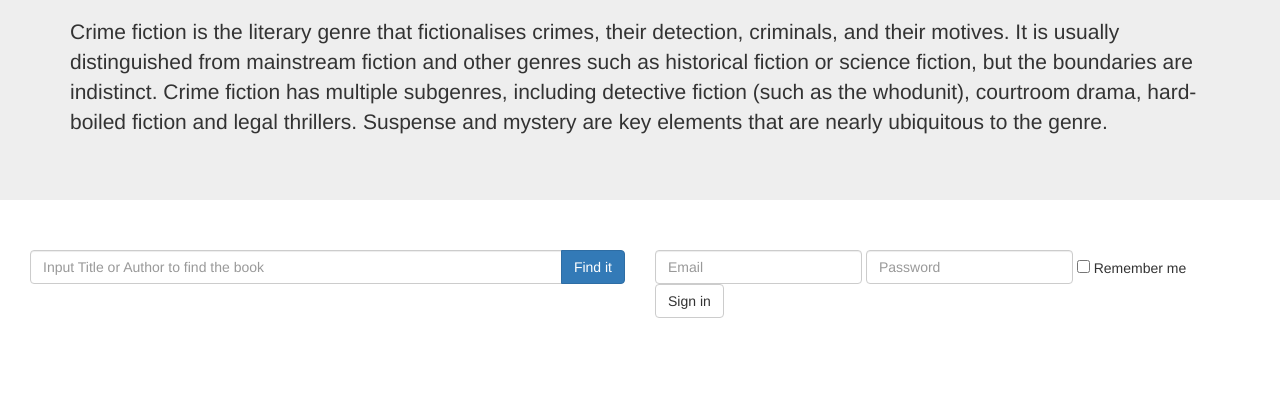
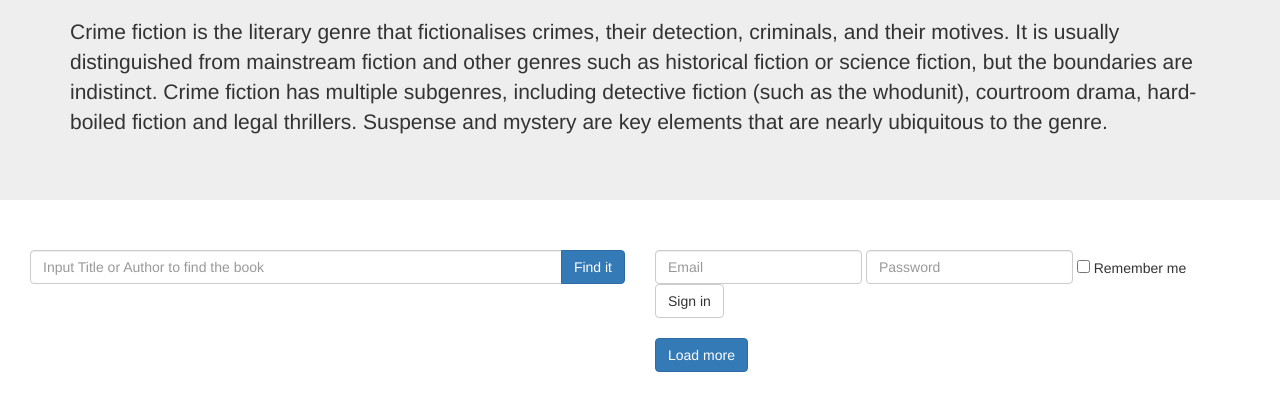
Before and after one commit to AlinaPulya/book-task, a website: page index.html in a window 1280 px wide. Shown: the part 180-590 px from the top of the page. Drawn offline with nearby package versions, Linux system fonts and the light colour scheme.

Commit message:
Add button

```diff
--- a/index.html
+++ b/index.html
@@ -60,6 +60,15 @@
   <div id="appearBook" class="row">
   </div>
 </div>
+<div  class="container-fluid">
+  <div class="row">
+    <div class="col-md-6">
+    </div>
+    <div class="col-md-6">
+      <button id="loadMore" type="button" class="btn btn-primary">Load more</button>
+    </div>
+  </div>
+</div>
   <div class="modal fade" id="modal" tabindex="-1" role="dialog" aria-labelledby="modalLabel" aria-hidden="true">
       <div class="modal-dialog" role="document">
         <div class="modal-content">
```
